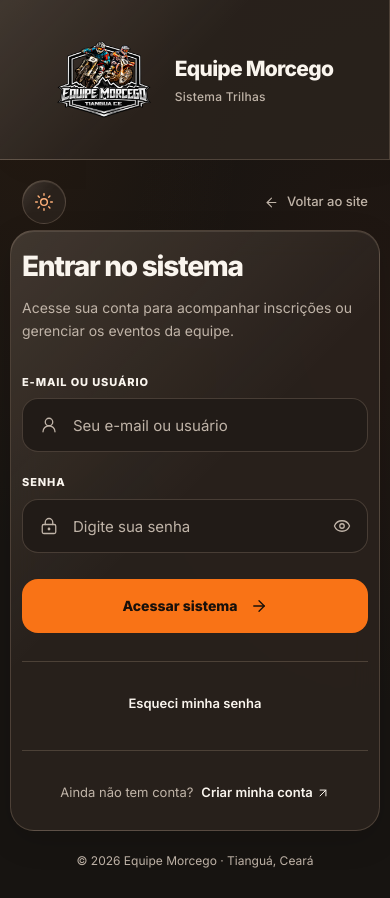
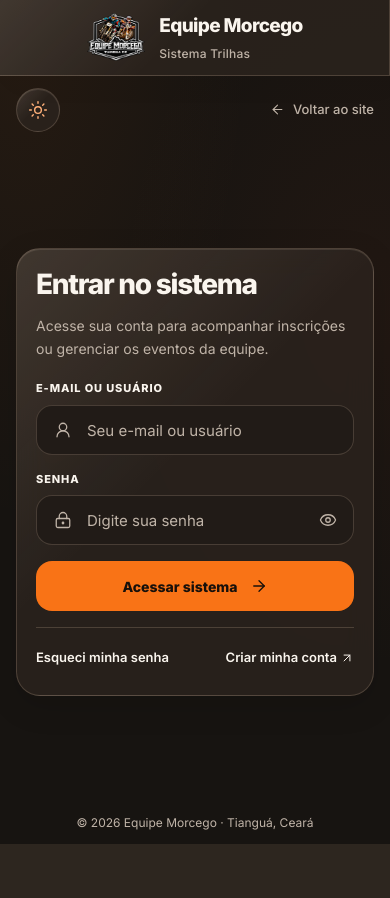
Before and after one commit to iamnothuman7/sistema-trilhas, a Django app: page /login/ in a window 390 px wide. After the commit the page ends 844 px from the top, so only its background shows below. Run offline with Django 5.2, Linux system fonts and the light colour scheme; data that the repository does not hold is empty; some libraries are stand-ins or nearby versions.

Commit message:
Ajustar login para caber na tela sem rolagem

```diff
--- a/frontend/static/css/auth.css
+++ b/frontend/static/css/auth.css
@@ -209,6 +209,73 @@ button, a, input { -webkit-tap-highlight-color: transparent; }
     .auth-form-topbar { padding-bottom: 26px; }.auth-location-grid { grid-template-columns: minmax(0,1fr) 100px; gap: 16px; }
     .auth-form-panel::before { inset-inline: -12px; }
 }
+/* The short login form fits the viewport; longer account forms keep their natural flow. */
+.auth-login .auth-layout { position: relative; }
+.auth-login .auth-brand { min-height: 0; height: auto; }
+.auth-login .auth-form-side { min-height: 0; padding-block: clamp(16px, 3svh, 32px); }
+.auth-login .auth-form-topbar { max-width: 480px; padding-bottom: 20px; }
+.auth-login .auth-form-panel { max-width: 480px; padding: 24px; margin-block: auto; }
+.auth-login .auth-form-panel::before { inset: 0; }
+.auth-login .auth-form-header { margin-bottom: 20px; }
+.auth-login .auth-form { gap: 16px; }
+.auth-login .auth-input-wrap input { min-height: 50px; padding-block: 12px; }
+.auth-login .auth-submit { min-height: 50px; margin-top: 0; padding-block: 12px; }
+.auth-login .auth-login-links { justify-content: space-between; gap: 4px 12px; margin-top: 16px; padding-top: 12px; }
+.auth-login .auth-form-footer { padding-top: 20px; }
+.auth-login .auth-messages { margin-bottom: 16px; }
+@media (max-width: 960px) {
+    .auth-login .auth-layout { grid-template-rows: auto 1fr; }
+    .auth-login .auth-brand { padding: 12px 20px; }
+    .auth-login .auth-logo { width: 58px; }
+    .auth-login .auth-brand-link { gap: 14px; }
+    .auth-login .auth-brand-name { font-size: 19px; }
+    .auth-login .auth-form-side { padding: 12px 16px; }
+    .auth-login .auth-form-topbar { padding-bottom: 12px; }
+    .auth-login .auth-form-panel { padding: 20px; }
+    .auth-login .auth-form-footer { padding-top: 12px; }
+}
+@media (max-height: 700px) {
+    .auth-login .auth-form-side { padding-block: 10px; }
+    .auth-login .auth-form-topbar { padding-bottom: 10px; }
+    .auth-login .auth-form-panel { padding: 16px; }
+    .auth-login .auth-form-header { margin-bottom: 16px; }
+    .auth-login .auth-form-header h1 { font-size: 27px; }
+    .auth-login .auth-description { display: none; }
+    .auth-login .auth-form { gap: 12px; }
+    .auth-login .auth-field { gap: 6px; }
+    .auth-login .auth-input-wrap input { min-height: 46px; padding-block: 10px; }
+    .auth-login .auth-submit { min-height: 46px; padding-block: 10px; }
+    .auth-login .auth-login-links { margin-top: 12px; padding-top: 8px; }
+    .auth-login .auth-messages { margin-bottom: 12px; }
+    .auth-login .auth-message { padding: 10px; font-size: 13px; }
+    .auth-login .auth-form-footer { display: none; }
+    .auth-login .auth-brand-content { padding-block: 24px; }
+}
+@media (max-width: 960px) and (max-height: 700px) {
+    .auth-login .auth-brand { padding-block: 8px; }
+    .auth-login .auth-logo { width: 52px; }
+}
+@media (max-width: 359px) {
+    .auth-login .auth-login-links { font-size: 12px; column-gap: 6px; }
+}
+@media (min-width: 560px) and (max-height: 520px) {
+    .auth-login .auth-layout { grid-template-columns: 35% minmax(0, 1fr); grid-template-rows: 1fr; }
+    .auth-login .auth-brand { justify-content: center; align-items: center; padding: 64px 12px 24px; }
+    .auth-login .auth-brand-link { flex-direction: column; align-self: center; gap: 12px; text-align: center; }
+    .auth-login .auth-logo { width: 76px; }
+    .auth-login .auth-brand-name { font-size: 18px; }
+    .auth-login .auth-brand-content,.auth-login .auth-brand-footer { display: none; }
+    .auth-login .auth-form-side { padding: 8px 12px; }
+    .auth-login .auth-form-topbar { position: absolute; top: 12px; left: 12px; width: calc(35% - 24px); max-width: none; padding: 0; gap: 6px; }
+    .auth-login .auth-return { font-size: 12px; gap: 4px; }
+    .auth-login .auth-form-panel { max-width: 540px; padding: 8px 12px; }
+    .auth-login .auth-form-header { margin-bottom: 10px; }
+    .auth-login .auth-form-header h1 { font-size: 24px; }
+    .auth-login .auth-form { grid-template-columns: repeat(2, minmax(0, 1fr)); gap: 10px; }
+    .auth-login .auth-submit { grid-column: 1 / -1; }
+    .auth-login .auth-login-links { margin-top: 8px; padding-top: 6px; }
+    .auth-login .auth-messages { margin-bottom: 8px; }
+}
 @supports not ((backdrop-filter: blur(1px)) or (-webkit-backdrop-filter: blur(1px))) {
     :root { --auth-panel: var(--auth-solid); --auth-brand-surface: var(--auth-solid); --auth-input: var(--auth-solid); --auth-reflection: none; --auth-glass-border: var(--auth-border); }
 }
--- a/frontend/templates/identity/auth_base.html
+++ b/frontend/templates/identity/auth_base.html
@@ -10,7 +10,7 @@
     <title>{% block title %}Sua conta | Equipe Morcego{% endblock %}</title>
     <link rel="icon" type="image/png" href="{% static 'img/favicon-64.png' %}?v=glass20261022">
     <link rel="stylesheet" href="{% static 'css/fonts.css' %}?v=glass20261022">
-    <link rel="stylesheet" href="{% static 'css/auth.css' %}?v=glass20261023-mobile">
+    <link rel="stylesheet" href="{% static 'css/auth.css' %}?v=login-fit20261026">
     <script src="{% static 'vendor/lucide/lucide.min.js' %}" defer></script>
     <script src="{% static 'js/icons.js' %}" defer></script>
     <script src="{% static 'js/auth.js' %}" defer></script>
--- a/frontend/templates/identity/login.html
+++ b/frontend/templates/identity/login.html
@@ -1,6 +1,7 @@
 {% extends "identity/auth_base.html" %}
 
 {% block title %}Entrar | Equipe Morcego{% endblock %}
+{% block auth_mode %}auth-login{% endblock %}
 {% block auth_eyebrow %}Sua conta Morcego{% endblock %}
 {% block auth_heading %}Entrar no sistema{% endblock %}
 {% block auth_description %}Acesse sua conta para acompanhar inscrições ou gerenciar os eventos da equipe.{% endblock %}
@@ -35,10 +36,8 @@
         <i data-lucide="arrow-right" aria-hidden="true"></i>
     </button>
 </form>
-<div class="auth-switch"><a href="{% url 'identity:password_reset' %}">Esqueci minha senha</a></div>
-
-<div class="auth-switch">
-    <span>Ainda não tem conta?</span>
+<div class="auth-switch auth-login-links">
+    <a href="{% url 'identity:password_reset' %}">Esqueci minha senha</a>
     <a href="{% url 'identity:register' %}{% if next_url %}?next={{ next_url|urlencode }}{% endif %}">Criar minha conta <i data-lucide="arrow-up-right" aria-hidden="true"></i></a>
 </div>
 {% endblock %}
```
